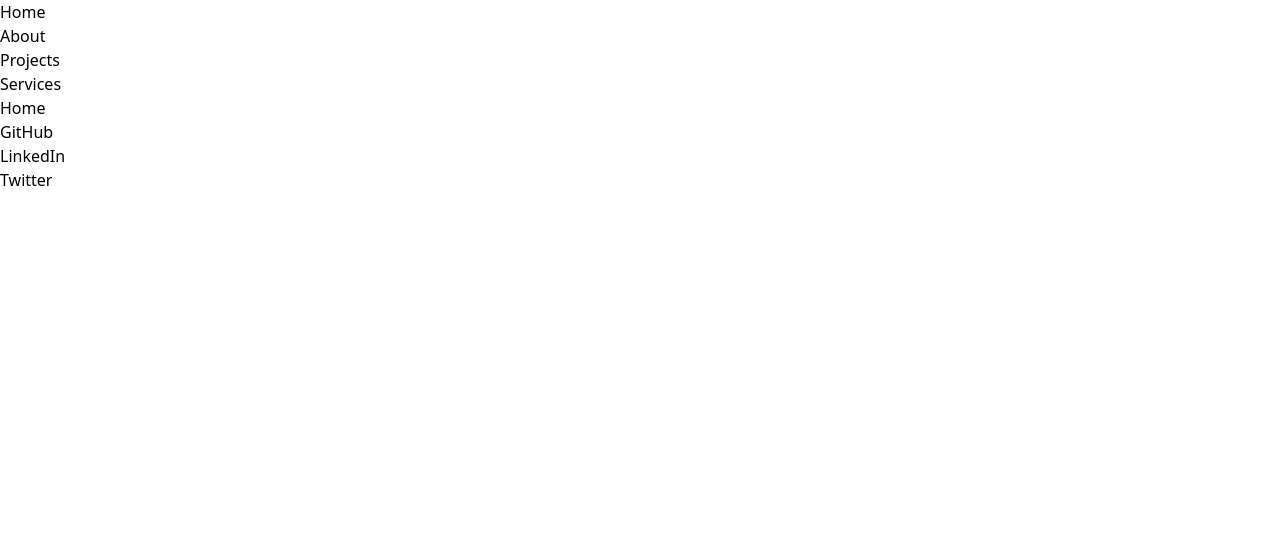
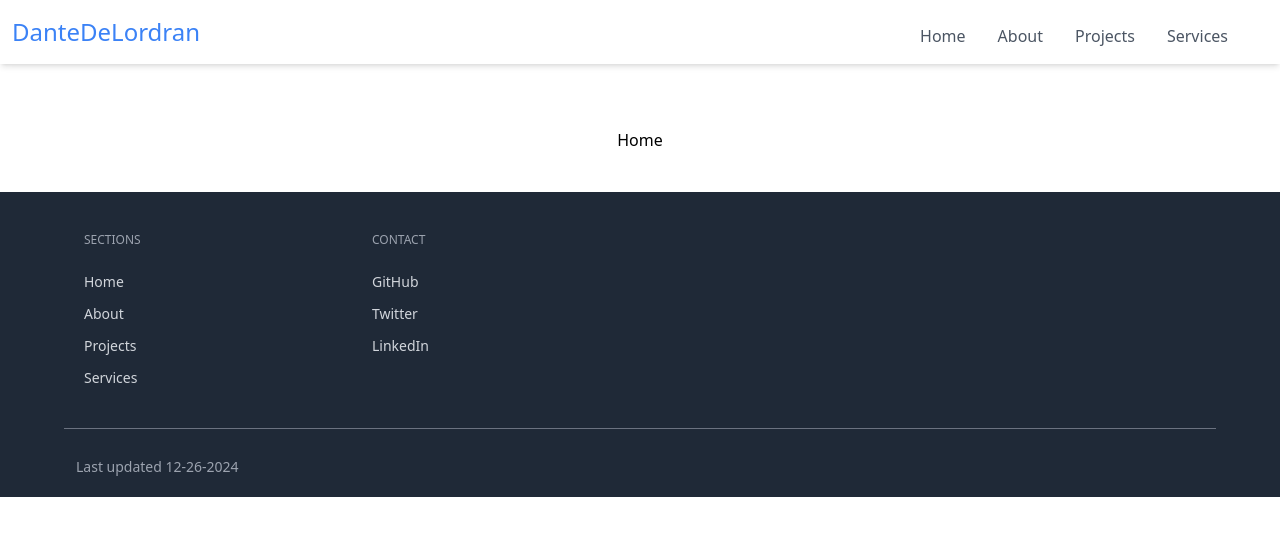
Before and after one commit to DanteDeLordran/LordranHome, a SvelteKit app: page / in a window 1280 px wide. Shown: the top 536 px of the page. Built offline with nearby package versions, Linux system fonts and the light colour scheme.

Commit message:
Separated footer and header

```diff
--- a/src/routes/+layout.svelte
+++ b/src/routes/+layout.svelte
@@ -1,33 +1,14 @@
 <script lang="ts">
-	import "../app.css";
-	import { routes } from "../utils/routes";
-	let { children } = $props();
+import "../app.css";
+import Footer from "../components/Footer.svelte";
+import Header from "../components/Header.svelte";
+const { children } = $props();
 </script>
 
-<header>
-	<ul>
-		{#each routes as route}
-			<li>
-				<a href={route.path}>{route.name}</a>
-			</li>
-		{/each}
-	</ul>
-</header>
+<Header />
 
-<main>
+<main class="flex flex-col items-center justify-center mt-32">
 	{@render children()}
 </main>
 
-<footer>
-	<ul>
-		<li>
-			<a href="https://github.com/DanteDeLordran" target="_blank">GitHub</a>
-		</li>
-		<li>
-			<a href="https://www.linkedin.com/in/dantelopezlugo/" target="_blank">LinkedIn</a>
-		</li>
-		<li>
-			<a href="https://twitter.com/DanteDeLordran" target="_blank">Twitter</a>
-		</li>
-	</ul>
-</footer>
+<Footer />
```
